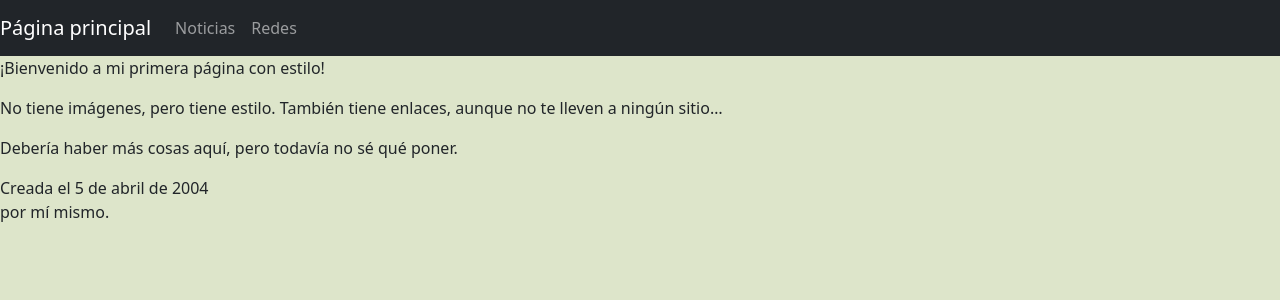
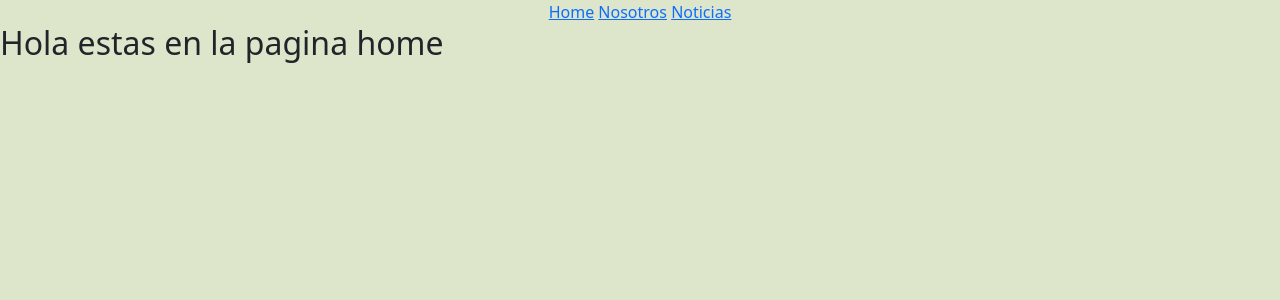
Before and after one commit to NahuelSanchez5/Fundaci-n-Amigos-del-Arte, a Django app: page / in a window 1280 px wide. Shown: the top 300 px of the page. Run offline with Django 3.2, Linux system fonts and the light colour scheme.

Commit message:
ctualizacion clase, Nahuel

```diff
--- a/blog/apps/noticias/urls.py
+++ b/blog/apps/noticias/urls.py
@@ -0,0 +1,8 @@
+from django.urls import path
+from . import views
+
+app_name = 'noticias'
+urlpatterns = [
+    path('', views.Listar_Noticias, name = 'listar'),
+
+]
--- a/blog/apps/noticias/views.py
+++ b/blog/apps/noticias/views.py
@@ -1,5 +1,4 @@
 from django.shortcuts import render
 
-def noticia_list(request):
-
-    return render(request, 'ejemplo/post_list.html', {})
+def Listar_Noticias(request):
+    return render(request, 'noticias/listar.html')
--- a/blog/blog/urls.py
+++ b/blog/blog/urls.py
@@ -14,11 +14,16 @@ Including another URLconf
     2. Add a URL to urlpatterns:  path('blog/', include('blog.urls'))
 """
 from django.contrib import admin
-from django.urls import path
+from django.urls import path, include
 from . import views
 
 urlpatterns = [
     path('admin/', admin.site.urls),
 
     path('', views.Home, name = 'home'),
+
+    path('Nosotros/', views.Nosotros, name = 'nosotros'),
+
+    path('Noticias/', include('apps.noticias.urls')),
+
 ]
--- a/blog/blog/views.py
+++ b/blog/blog/views.py
@@ -2,4 +2,7 @@ from django.shortcuts import render
 
 def Home(request):
 
-	return render(request, 'home.html')
+	return render(request, 't_home.html')
+
+def Nosotros(request):
+    return render(request, 't_nosotros.html')
--- a/blog/static/css/main.css
+++ b/blog/static/css/main.css
@@ -9,3 +9,7 @@
 body {
     background: rgba(143, 170, 81, 0.3) /* Green background with 30% opacity */
 }
+
+.centro {
+    text-align: center;
+}
--- /dev/null
+++ b/blog/templates/base.html
@@ -0,0 +1,25 @@
+{% load static %}
+<!DOCTYPE html>
+<html>
+<head>
+    <meta charset="utf-8">
+    <meta name="viewport" content="width=device-width, initial-scale=1">
+
+    <title>Amigos del Arte | {% block titulo %}{% endblock titulo %}</title>
+
+    <link href="https://cdn.jsdelivr.net/npm/bootstrap@5.2.3/dist/css/bootstrap.min.css" rel="stylesheet" integrity="sha384-rbsA2VBKQhggwzxH7pPCaAqO46MgnOM80zW1RWuH61DGLwZJEdK2Kadq2F9CUG65" crossorigin="anonymous">
+    <link rel="stylesheet" type="text/css" href="{% static 'css/main.css' %}">
+</head>
+
+<body>
+    <div class="centro">
+        <a href="{% url 'home' %}">Home</a>
+        <a href="{% url 'nosotros' %}">Nosotros</a>
+        <a href="{% url 'noticias:listar' %}">Noticias</a>
+
+    </div>
+    {% block contenido %}{% endblock contenido %}
+
+    <script src="https://cdn.jsdelivr.net/npm/bootstrap@5.2.3/dist/js/bootstrap.bundle.min.js" integrity="sha384-kenU1KFdBIe4zVF0s0G1M5b4hcpxyD9F7jL+jjXkk+Q2h455rYXK/7HAuoJl+0I4" crossorigin="anonymous"></script>
+</body>
+</html>
--- a/blog/templates/home.html
+++ /dev/null
@@ -1,46 +0,0 @@
-{% load static %}
-<!DOCTYPE html>
-<html>
-<head>
-    <meta charset="utf-8">
-    <meta name="viewport" content="width=device-width, initial-scale=1">
-
-    <title>Amigos del Arte</title>
-
-    <link href="https://cdn.jsdelivr.net/npm/bootstrap@5.2.3/dist/css/bootstrap.min.css" rel="stylesheet" integrity="sha384-rbsA2VBKQhggwzxH7pPCaAqO46MgnOM80zW1RWuH61DGLwZJEdK2Kadq2F9CUG65" crossorigin="anonymous">
-    <link rel="stylesheet" type="text/css" href="{% static 'css/main.css' %}">
-</head>
-
-<body>
-    <nav class="navbar navbar-expand-sm bg-dark navbar-dark fixed-top">
-        <a class="navbar-brand" href="#">Página principal</a>
-        <ul class="navbar-nav">
-          <li class="nav-item">
-            <a class="nav-link" href="#">Noticias</a>
-          </li>
-          <li class="nav-item">
-            <a class="nav-link" href="https://www.instagram.com/fundacion__amigos/">Redes</a>
-          </li>
-          <a></a>
-        </ul>
-    </nav>
-
-    <!-- Contenido principal -->
-
-    <h1>Mi primera página con estilo</h1>
-
-    <p>¡Bienvenido a mi primera página con estilo!
-
-    <p>No tiene imágenes, pero tiene estilo.
-        También tiene enlaces, aunque no te lleven a
-        ningún sitio…
-
-    <p>Debería haber más cosas aquí, pero todavía no sé
-        qué poner.
-
-    <address>Creada el 5 de abril de 2004<br>
-        por mí mismo.
-    </address>
-    <script src="https://cdn.jsdelivr.net/npm/bootstrap@5.2.3/dist/js/bootstrap.bundle.min.js" integrity="sha384-kenU1KFdBIe4zVF0s0G1M5b4hcpxyD9F7jL+jjXkk+Q2h455rYXK/7HAuoJl+0I4" crossorigin="anonymous"></script>
-</body>
-</html>
--- /dev/null
+++ b/blog/templates/t_home.html
@@ -0,0 +1,10 @@
+{% extends 'base.html' %}
+{% load static %}
+
+{% block titulo %} HOME {% endblock titulo %}
+
+{% block contenido %}
+  <h2>Hola estas en la pagina home</h2>
+{% endblock contenido %}
+
+<p> lor</p>
```
Also changed, not shown: blog/templates/noticias/listar.html (added, +11 -0 lines), blog/templates/t_nosotros.html (added, +9 -0 lines).
